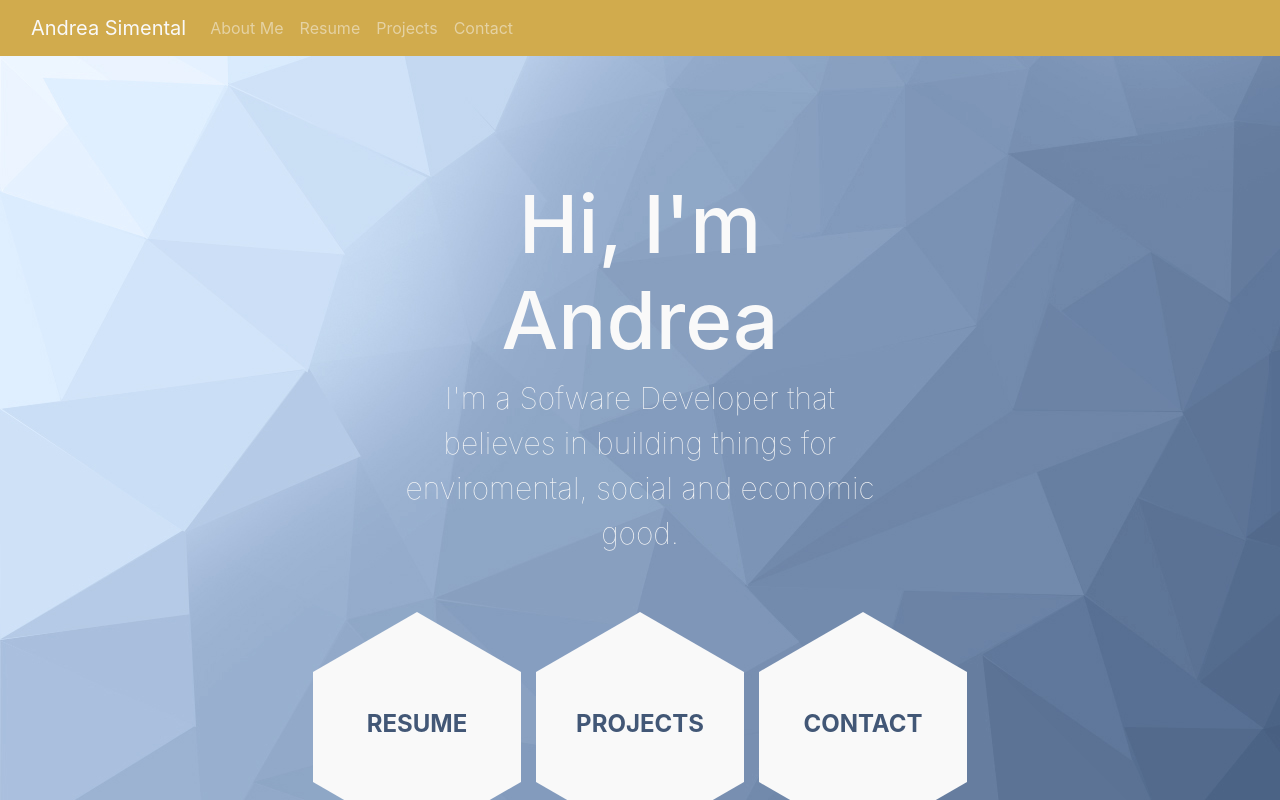
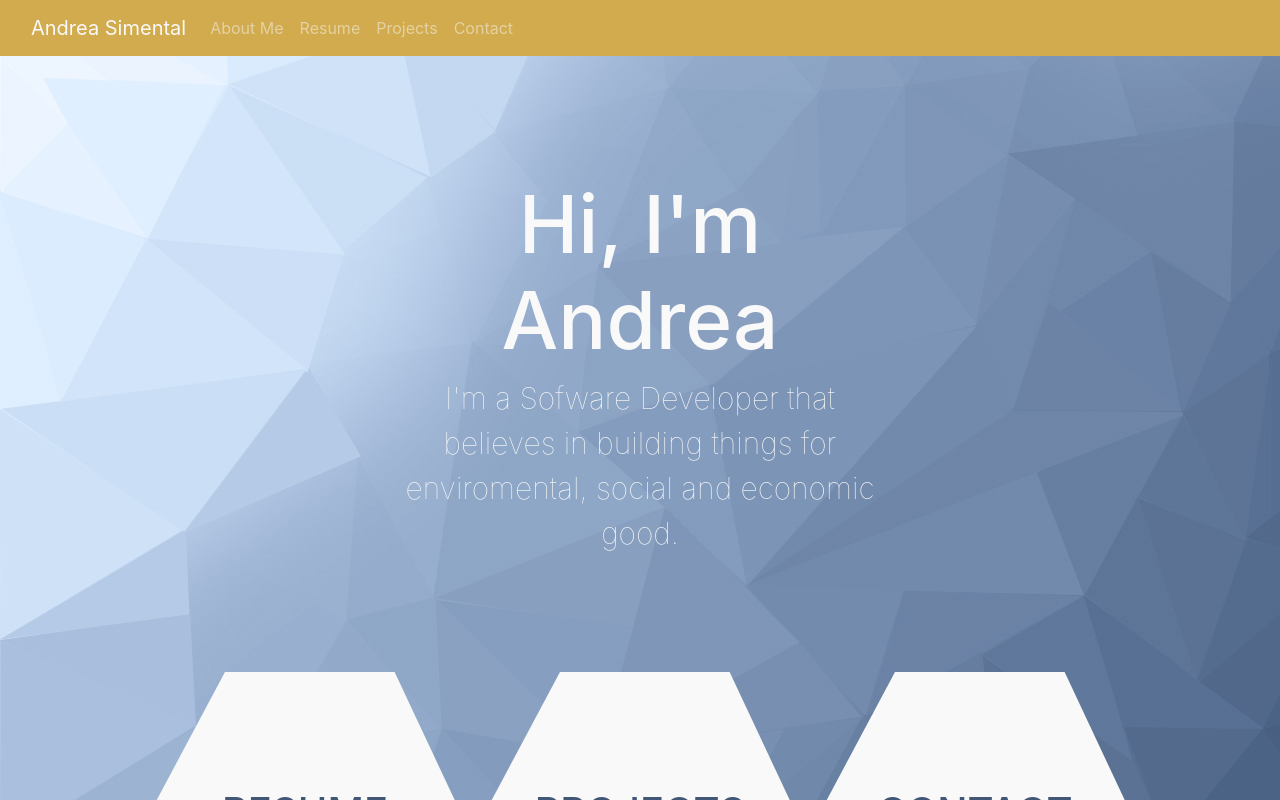
Before and after one commit to anlsim/anlsim.github.io, a React (Create React App) app: page / in a window 1280 px wide. Shown: the top 800 px of the page. Built offline with nearby package versions, Linux system fonts and the light colour scheme.

Commit message:
Adding Clip paths to menu items

```diff
--- a/src/components/MenuItem.js
+++ b/src/components/MenuItem.js
@@ -3,14 +3,17 @@ import {withRouter} from 'react-router-dom';
 import '../styles/MenuItem.scss';
 
 const MenuItem = ({title, history, linkUrl, match}) => (
+        <>
 
-        <div className = 'hex' onClick={()=> history.push(`${match.url}${linkUrl}`)}>
+
+        <div className = 'pentagon' onClick={()=> history.push(`${match.url}${linkUrl}`)}>
             <div className = 'content'>
                     <h1 className ='title'>{title.toUpperCase()}</h1>
 
             </div>
 
         </div>
+        </>
 
 );
 
--- a/src/components/NavBar.js
+++ b/src/components/NavBar.js
@@ -1,4 +1,4 @@
-import React, {Component} from 'react';
+import React from 'react';
 import {Link} from 'react-router-dom';
 
 import '../styles/custom.scss';
--- a/src/pages/AboutMePage.js
+++ b/src/pages/AboutMePage.js
@@ -8,7 +8,7 @@ const AboutMePage = () => {
         </div>
         <div className="container bg-primary pt-5">
           <div className="row center">
-              <div className="col"><img src=""></img></div>
+              <div className="col"><img src="" alt=""></img></div>
               <div className="col">
                 <h4>Collaborative and creative Software Developer with a keen interest in building responsive and scalable web apps to enhance user experience. Fluent in Spanish and English, accustomed to working with cross-cultural, global teams. </h4>
               </div>
--- a/src/pages/ProjectsPage.js
+++ b/src/pages/ProjectsPage.js
@@ -1,4 +1,4 @@
-import React, {Component} from 'react';
+import React from 'react';
 import ProjectMenu from '../components/ProjectMenu';
 
 const ProjectsPage = () => {
--- a/src/pages/ResumePage.js
+++ b/src/pages/ResumePage.js
@@ -3,8 +3,9 @@ import React from 'react';
 
 const ResumePage = () => {
     return (
-        <div>
-        </div>
+       <div>
+
+       </div>
     )
 }
 
--- a/src/styles/MenuItem.scss
+++ b/src/styles/MenuItem.scss
@@ -1,15 +1,28 @@
 @import 'colors';
-.hex {
-    margin-top: 60px;
-    width: 208px;
-    height: 110px;
-    background-color: $white-pas;
+.pentagon{
+
     position: relative;
     display: flex;
+    background-color: $white-pas;
+    width: 320px;
+    height: 300px;
+    clip-path: polygon(25% 0, 78% 0%, 100% 50%, 75% 100%, 25% 100%, 0% 50%);
     justify-content: center;
     align-items: center;
     margin: 0 7.5px 15px;
 
+    .content{
+        color: $blue-pas;
+        text-align: center;
+        display: block;
+    }
+    .title{
+        height: 90px;
+        padding: 0 25px;
+        align-items: center;
+        margin-top: 30px;
+        justify-content: center;
+    }
 
 
     &:hover {
@@ -17,49 +30,14 @@
 
         & .content {
             opacity: 0.5;
-          }
+        }
+        &.title{
+            color: $yellow_pas;
+        }
     }
-    &:before {
-        content: "";
-        width: 0; height: 0;
-        border-bottom: 60px solid $white-pas;
-        border-left: 104px solid transparent;
-        border-right: 104px solid transparent;
-        position: absolute;
-        top: -60px;
-    }
-    &:after {
-        content: "";
-        width: 0;
-        position: absolute;
-        bottom: -60px;
-        border-top: 60px solid $white-pas;
-        border-left: 104px solid transparent;
-        border-right: 104px solid transparent;
-    }
-    .content{
-        height: 90px;
-        padding: 0 25px;
-        display: flex;
-        flex-direction: column;
-        align-items: center;
-        justify-content: center;
+}
 
 
-
-        .title{
-            font-weight: bold;
-            margin-bottom: 6px;
-            font-size: 24px;
-            color: $blue-pas;
-        }
-    }
-
-
-
-
-
-}
 
 @media only screen and (max-width: 850px) {
     .hex {
```
Also changed, not shown: src/styles/aboutme.scss (line endings or trailing spaces).
